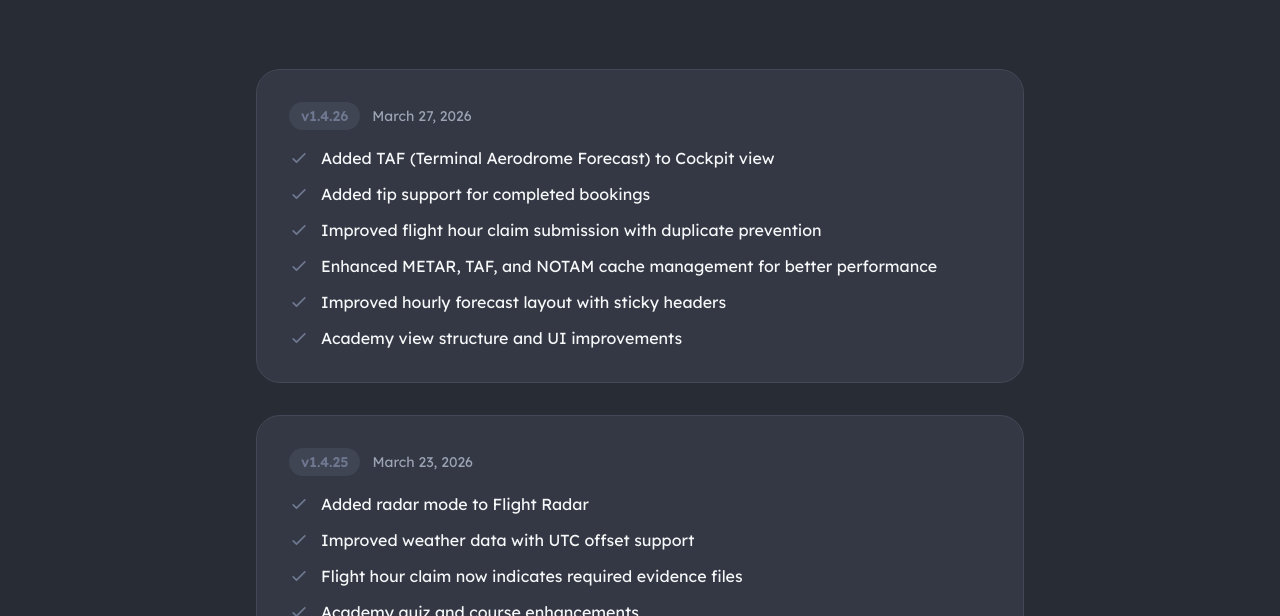
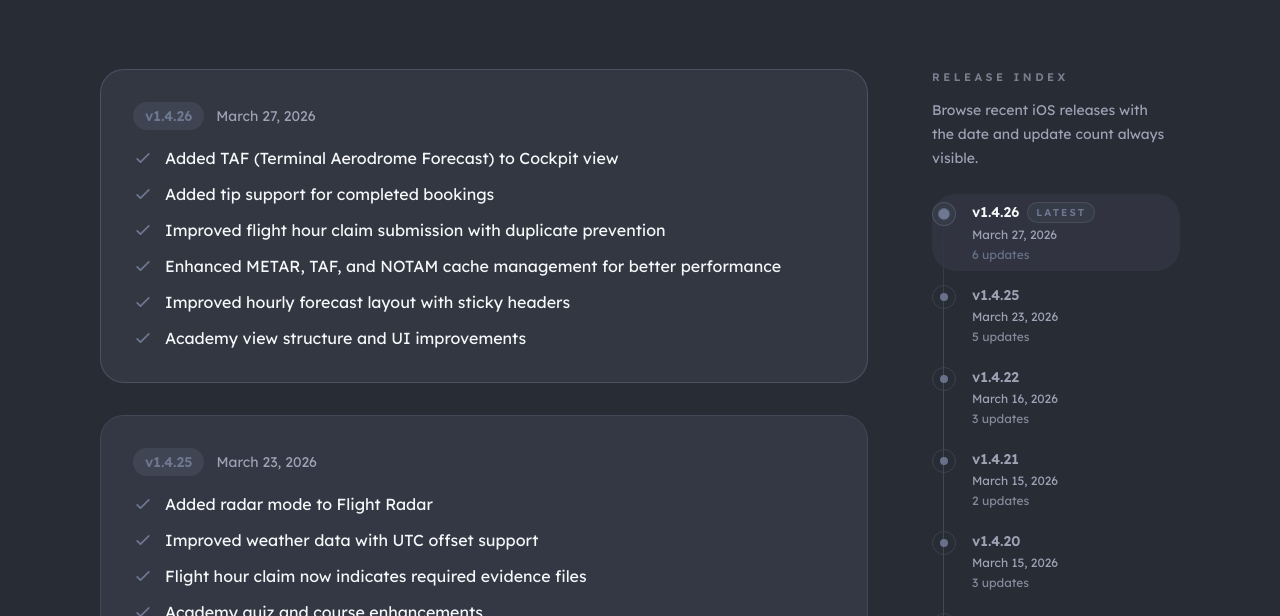
Before and after one commit to xinyu-buzz/buzz_web, a React (Vite) app: page /changelog in a window 1280 px wide. Shown: the part 336-952 px from the top of the page. Built offline with nearby package versions, Linux system fonts and the light colour scheme; no server answers.

Commit message:
Implement version navigation in Changelog with improved UI and accessibility features. Add functionality to highlight active versions, smooth scrolling, and enhanced release index display. Refactor component structure for better maintainability.

```diff
--- a/src/pages/Changelog.tsx
+++ b/src/pages/Changelog.tsx
@@ -1,5 +1,6 @@
+import { useEffect, useRef, useState, type MouseEvent } from 'react';
 import AnimatedSection from '../components/AnimatedSection';
-import { motion } from 'framer-motion';
+import { motion, useReducedMotion } from 'framer-motion';
 
 const changelogData = [
   {
@@ -190,11 +191,156 @@ const changelogData = [
   },
 ];
 
+function getReleaseId(version: string) {
+  return `v${version.replace(/\./g, '-')}`;
+}
+
+function VersionTimeline({
+  activeVersion,
+  onVersionClick,
+}: {
+  activeVersion: string;
+  onVersionClick: (event: MouseEvent<HTMLAnchorElement>, version: string) => void;
+}) {
+  const prefersReducedMotion = useReducedMotion();
+
+  return (
+    <motion.nav
+      initial={prefersReducedMotion ? false : { opacity: 0, x: 18 }}
+      animate={prefersReducedMotion ? undefined : { opacity: 1, x: 0 }}
+      transition={{ duration: 0.45, delay: 0.2, ease: [0.25, 1, 0.5, 1] }}
+      className="hidden lg:block lg:sticky lg:top-28 self-start"
+      aria-label="Version navigation"
+    >
+      <div className="pl-4 xl:pl-6">
+        <div className="mb-6">
+          <p className="text-[11px] font-semibold uppercase tracking-[0.32em] text-muted/70">
+            Release Index
+          </p>
+          <p className="mt-3 max-w-[15rem] text-sm leading-6 text-muted">
+            Browse recent iOS releases with the date and update count always visible.
+          </p>
+        </div>
+
+        <div
+          className="relative"
+        >
+          <div
+            className="absolute left-[11px] top-2 bottom-2 w-px"
+            style={{ background: 'linear-gradient(to bottom, transparent, #424857 8%, #424857 92%, transparent)' }}
+          />
+
+          <div className="space-y-1.5">
+            {changelogData.map((release) => {
+              const isActive = activeVersion === release.version;
+              const isLatest = release.version === changelogData[0].version;
+              const updateCountLabel = `${release.changes.length} ${release.changes.length === 1 ? 'update' : 'updates'}`;
+
+              return (
+                <a
+                  key={release.version}
+                  href={`#${getReleaseId(release.version)}`}
+                  onClick={(event) => onVersionClick(event, release.version)}
+                  className={`group relative grid grid-cols-[24px_minmax(0,1fr)] items-start gap-4 rounded-2xl py-2 pr-3 transition-colors duration-200 focus:outline-none focus-visible:ring-2 focus-visible:ring-accent ${
+                    isActive ? 'bg-card-dark/80' : 'hover:bg-card-dark/45'
+                  }`}
+                  aria-label={`Jump to version ${release.version}, released ${release.date}`}
+                  aria-current={isActive ? 'location' : undefined}
+                >
+                  <span className="relative flex h-6 w-6 items-center justify-center">
+                    <span
+                      className={`absolute inset-0 rounded-full border transition-colors duration-200 ${
+                        isActive ? 'border-primary/40 bg-primary/10' : 'border-border/80 bg-transparent'
+                      }`}
+                    />
+                    <motion.span
+                      className={`relative rounded-full ${
+                        isActive ? 'h-2.5 w-2.5 bg-primary' : 'h-2 w-2 bg-[#6E7891]'
+                      }`}
+                      animate={prefersReducedMotion ? undefined : { scale: isActive ? 1.15 : 1, opacity: isActive ? 1 : 0.9 }}
+                      transition={{ duration: 0.2 }}
+                    />
+                  </span>
+
+                  <span className="min-w-0">
+                    <span className="flex items-center gap-2">
+                      <span className={`text-sm font-semibold transition-colors duration-200 ${
+                        isActive ? 'text-text-light' : 'text-muted group-hover:text-text-light'
+                      }`}>
+                        v{release.version}
+                      </span>
+                      {isLatest ? (
+                        <span className="rounded-full border border-primary/30 bg-primary/10 px-2 py-0.5 text-[10px] font-semibold uppercase tracking-[0.2em] text-primary">
+                          Latest
+                        </span>
+                      ) : null}
+                    </span>
+                    <span className="mt-1 block text-xs text-muted">{release.date}</span>
+                    <span className={`mt-1 block text-xs transition-colors duration-200 ${
+                      isActive ? 'text-primary/90' : 'text-muted/80'
+                    }`}>
+                      {updateCountLabel}
+                    </span>
+                  </span>
+                </a>
+              );
+            })}
+          </div>
+        </div>
+      </div>
+    </motion.nav>
+  );
+}
+
 export default function Changelog() {
+  const prefersReducedMotion = useReducedMotion();
+  const [activeVersion, setActiveVersion] = useState(changelogData[0].version);
+  const sectionRefs = useRef<Record<string, HTMLDivElement | null>>({});
+
+  useEffect(() => {
+    const hash = window.location.hash.slice(1);
+    const releaseFromHash = changelogData.find((release) => getReleaseId(release.version) === hash);
+    if (releaseFromHash) {
+      setActiveVersion(releaseFromHash.version);
+    }
+
+    const observer = new IntersectionObserver(
+      (entries) => {
+        const visible = entries
+          .filter((e) => e.isIntersecting)
+          .sort((a, b) => b.intersectionRatio - a.intersectionRatio);
+        if (visible.length > 0) {
+          const version = visible[0].target.getAttribute('data-version');
+          if (version) setActiveVersion(version);
+        }
+      },
+      { rootMargin: '-18% 0px -52% 0px', threshold: [0.2, 0.4, 0.65] }
+    );
+
+    Object.values(sectionRefs.current).forEach((el) => {
+      if (el) observer.observe(el);
+    });
+
+    return () => observer.disconnect();
+  }, []);
+
+  const handleVersionClick = (event: MouseEvent<HTMLAnchorElement>, version: string) => {
+    const el = sectionRefs.current[version];
+    if (el) {
+      event.preventDefault();
+      window.history.replaceState(null, '', `#${getReleaseId(version)}`);
+      el.scrollIntoView({
+        behavior: prefersReducedMotion ? 'auto' : 'smooth',
+        block: 'start',
+      });
+      setActiveVersion(version);
+    }
+  };
+
   return (
     <div className="py-20 px-4 sm:px-6 lg:px-8">
-      <div className="max-w-3xl mx-auto">
-        <AnimatedSection className="text-center mb-16">
+      <div className="mx-auto max-w-[76rem]">
+        <AnimatedSection className="mx-auto mb-16 max-w-3xl text-center">
           <motion.div
             initial={{ opacity: 0, scale: 0.9 }}
             animate={{ opacity: 1, scale: 1 }}
@@ -213,12 +359,24 @@ export default function Changelog() {
           </p>
         </AnimatedSection>
 
+        <div className="lg:grid lg:grid-cols-[minmax(0,48rem)_15rem] lg:justify-center lg:gap-8 xl:grid-cols-[minmax(0,48rem)_17rem] xl:gap-10">
+          <div className="min-w-0">
             <div className="space-y-8">
-          {changelogData.map((release, index) => (
+              {changelogData.map((release, index) => {
+                const isActive = activeVersion === release.version;
+
+                return (
                   <AnimatedSection key={release.version} delay={index * 0.1}>
-              <div className="bg-card-dark border border-border rounded-2xl p-6 sm:p-8">
-                <div className="flex items-center gap-3 mb-4">
-                  <span className="text-sm font-semibold px-3 py-1 bg-primary/20 text-primary rounded-full">
+                    <div
+                      ref={(el) => { sectionRefs.current[release.version] = el; }}
+                      data-version={release.version}
+                      id={getReleaseId(release.version)}
+                      className={`scroll-mt-24 rounded-2xl border p-6 transition-colors duration-300 sm:p-8 ${
+                        isActive ? 'border-primary/40 bg-card-dark/95' : 'border-border bg-card-dark'
+                      }`}
+                    >
+                      <div className="mb-4 flex items-center gap-3">
+                        <span className="rounded-full bg-primary/20 px-3 py-1 text-sm font-semibold text-primary">
                           v{release.version}
                         </span>
                         <span className="text-sm text-muted">{release.date}</span>
@@ -226,7 +384,7 @@ export default function Changelog() {
                       <ul className="space-y-3">
                         {release.changes.map((change, i) => (
                           <li key={i} className="flex items-start gap-3 text-text-light">
-                      <svg className="w-5 h-5 text-primary mt-0.5 flex-shrink-0" fill="none" stroke="currentColor" viewBox="0 0 24 24" aria-hidden="true">
+                            <svg className="mt-0.5 h-5 w-5 flex-shrink-0 text-primary" fill="none" stroke="currentColor" viewBox="0 0 24 24" aria-hidden="true">
                               <path strokeLinecap="round" strokeLinejoin="round" strokeWidth={2} d="M5 13l4 4L19 7" />
                             </svg>
                             <span>{change}</span>
@@ -235,7 +393,15 @@ export default function Changelog() {
                       </ul>
                     </div>
                   </AnimatedSection>
-          ))}
+                );
+              })}
+            </div>
+          </div>
+
+          <VersionTimeline
+            activeVersion={activeVersion}
+            onVersionClick={handleVersionClick}
+          />
         </div>
       </div>
     </div>
```
Lines whose indentation alone changed are shown as unchanged.
